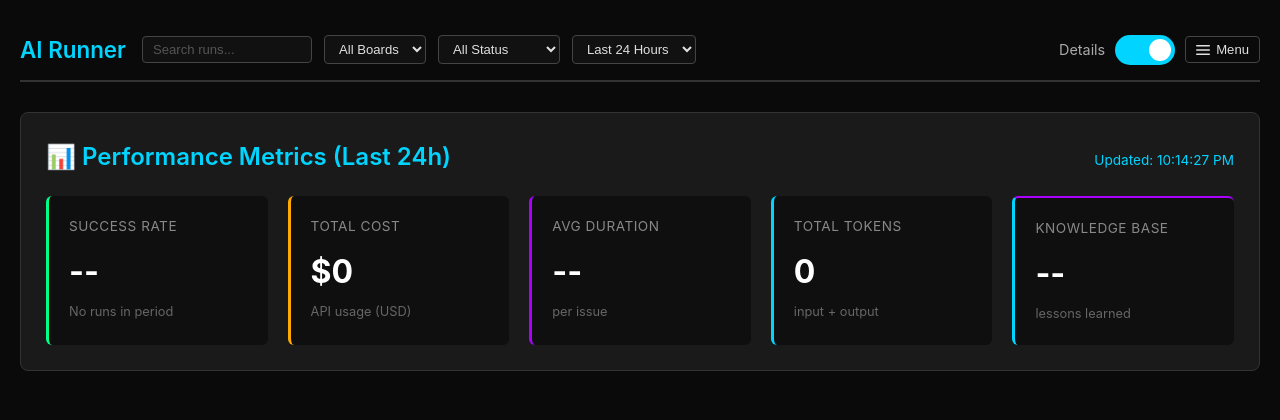
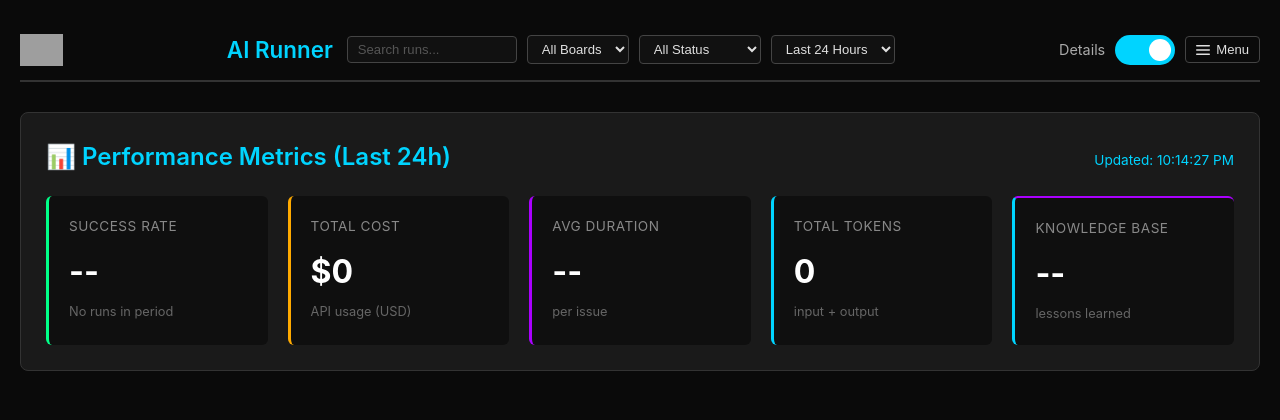
Before and after one commit to Moveware-Group/moveware-runner-ai, a FastAPI app: page /status in a window 1280 px wide. Shown: the top 420 px of the page. Run offline with FastAPI, Linux system fonts and the light colour scheme; data that the repository does not hold is empty; parts of the project's set-up code (start-up, migrations or seed data) failed here and were passed over; grey boxes are pictures that could not be loaded.

Commit message:
Add Moveware logo and center-align header filters in AI Console
Made-with: Cursor

```diff
--- a/app/main.py
+++ b/app/main.py
@@ -8,6 +8,7 @@ from pathlib import Path
 
 from fastapi import FastAPI, Header, HTTPException, Request
 from fastapi.responses import JSONResponse, HTMLResponse, RedirectResponse
+from fastapi.staticfiles import StaticFiles
 from fastapi.templating import Jinja2Templates
 
 from app.config import settings
@@ -17,6 +18,12 @@ from app.queue_manager import get_queue_stats, reset_stale_runs
 
 app = FastAPI(title="Moveware AI Orchestrator")
 templates = Jinja2Templates(directory=str(Path(__file__).parent / "templates"))
+
+_static_dir = Path("/srv/ai/static")
+if not _static_dir.exists():
+    _static_dir = Path(__file__).parent.parent / "static"
+    _static_dir.mkdir(exist_ok=True)
+app.mount("/static", StaticFiles(directory=str(_static_dir)), name="static")
 
 
 @app.on_event("startup")
--- a/app/templates/status.html
+++ b/app/templates/status.html
@@ -31,6 +31,20 @@
             border-bottom: 2px solid #333;
             background: #0a0a0a;
             flex-wrap: wrap;
+        }
+
+        .header-logo {
+            height: 32px;
+            width: auto;
+            flex-shrink: 0;
+        }
+
+        .header-center {
+            display: flex;
+            align-items: center;
+            gap: 10px;
+            flex-wrap: wrap;
+            justify-content: center;
         }
 
         h1 {
@@ -673,6 +687,9 @@
 </head>
 <body>
     <div class="header">
+        <img src="/static/moveware-logo.svg" alt="Moveware" class="header-logo" onerror="this.style.display='none'" />
+        <div class="header-spacer"></div>
+        <div class="header-center">
             <h1>AI Runner</h1>
             <button id="resetStuckBtn" class="reset-all-btn" onclick="resetAllStuckRuns()" style="display:none;">
                 ⚠️ Reset Stuck
@@ -696,6 +713,7 @@
                 <option value="168">Last Week</option>
                 <option value="all">All Time</option>
             </select>
+        </div>
         <div class="header-spacer"></div>
         <div class="header-right">
             <span class="detail-label">Details</span>
```
Lines whose indentation alone changed are shown as unchanged.
